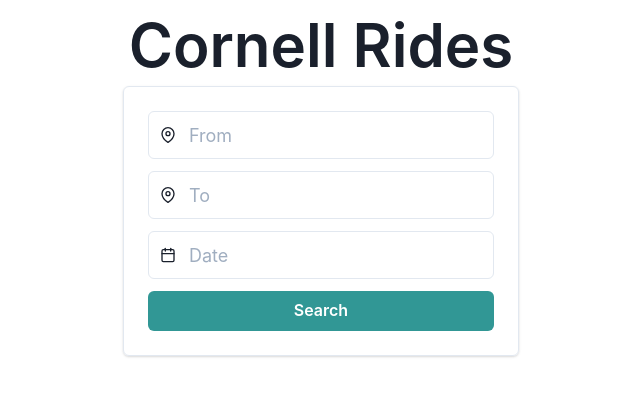
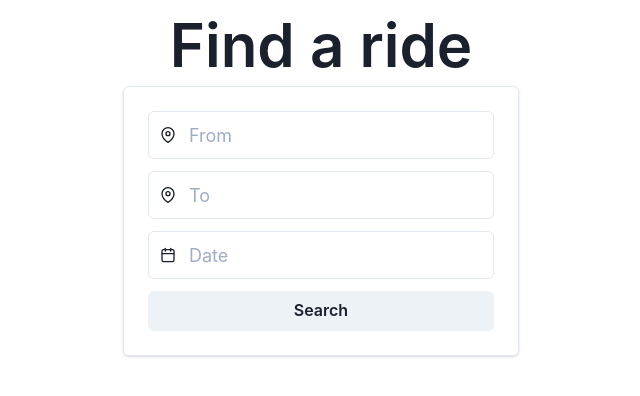
Before and after one commit to kungpaogao/rides, a React (Create React App) app: page / in a window 1280 px wide. Shown: the top 396 px of the page, without its empty margins (319-959 px from the left). Built offline with nearby package versions, Linux system fonts and the light colour scheme.

Commit message:
Add navigation bar component

```diff
--- a/src/ui/Home/index.tsx
+++ b/src/ui/Home/index.tsx
@@ -17,7 +17,7 @@ export default function Home() {
     <Container maxW="5xl">
       <Stack align="center">
         <Heading fontWeight={600} fontSize="6xl" lineHeight="110%">
-          <Text>Cornell Rides</Text>
+          <Text>Find a ride</Text>
         </Heading>
         <Box w="max" borderWidth="1px" rounded="md" p="6" boxShadow="base">
           <Stack spacing={3}>
@@ -45,7 +45,7 @@ export default function Home() {
               />
               <Input placeholder="Date" size="lg" />
             </InputGroup>
-            <Button colorScheme="teal">Search</Button>
+            <Button>Search</Button>
           </Stack>
         </Box>
       </Stack>
```
Also changed, not shown: src/ui/Navigation/index.tsx (added, +21 -0 lines).
